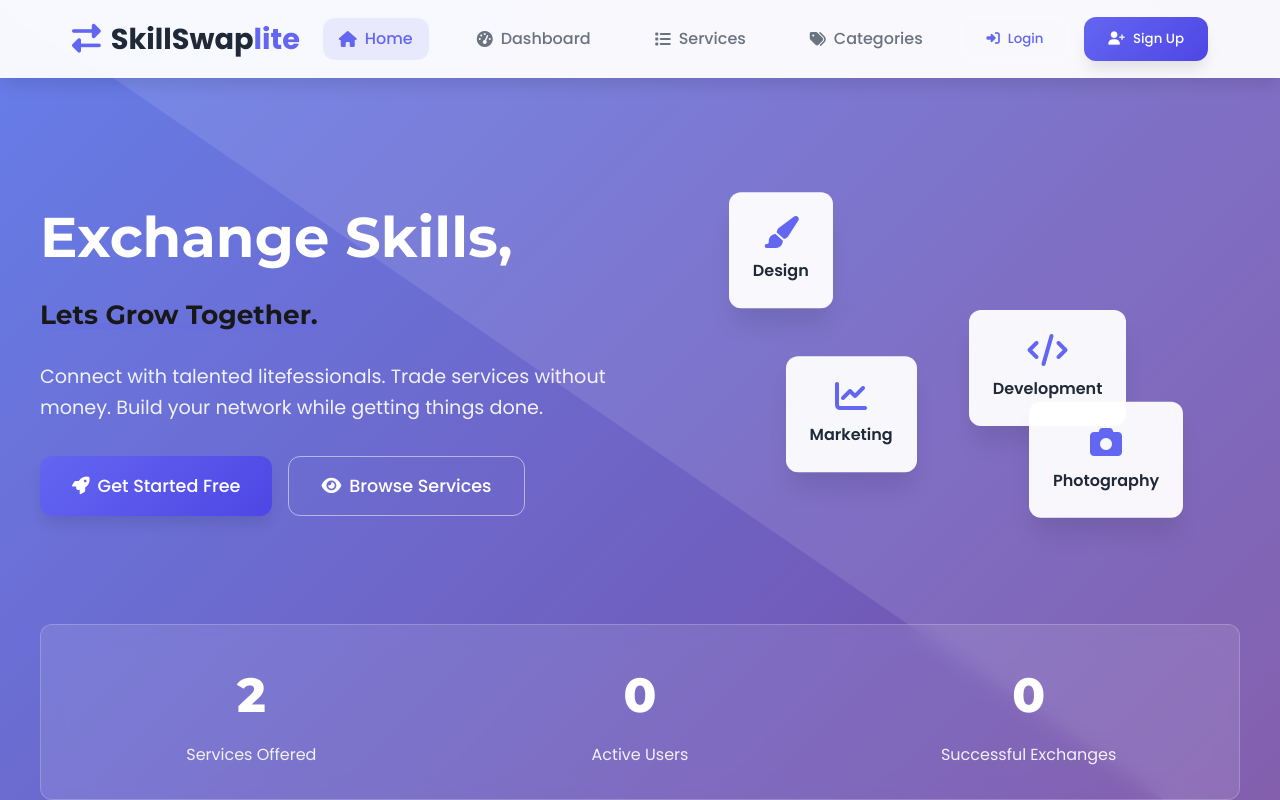
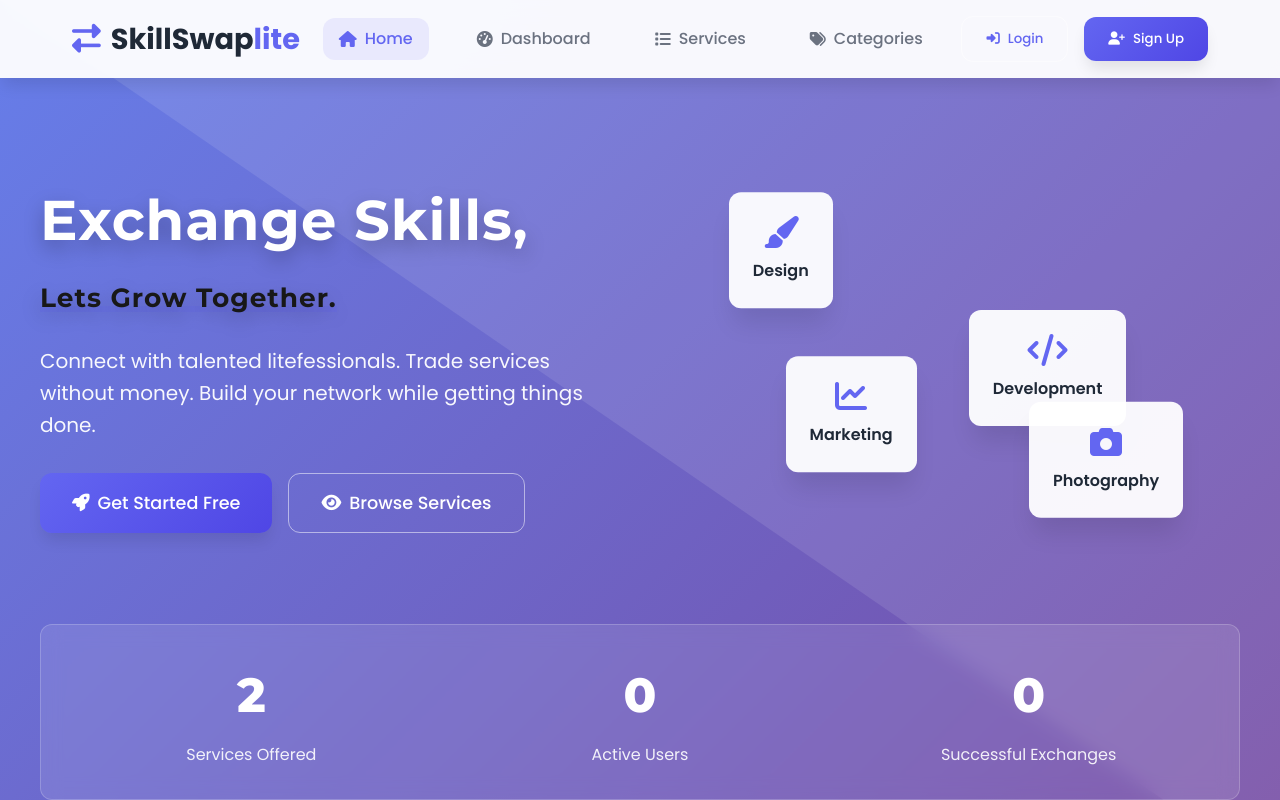
Before and after one commit to mehadee24/skillswap-lite, a website: page index.html in a window 1280 px wide. Shown: the top 800 px of the page. Drawn offline with Linux system fonts and the light colour scheme.

Commit message:
Update homepage styles
Minor CSS changes for homepage design.

```diff
--- a/style.css
+++ b/style.css
@@ -1195,3 +1195,17 @@
 .hidden {
     display: none !important;
 }
+/* =========================
+   Custom Homepage Tweaks
+   Added by Alamin
+========================= */
+
+.hero-title {
+    letter-spacing: 1px;
+    text-shadow: 0 8px 20px rgba(0, 0, 0, 0.25);
+}
+
+.hero-subtitle {
+    font-size: 1.25rem;
+    opacity: 0.95;
+}
```
